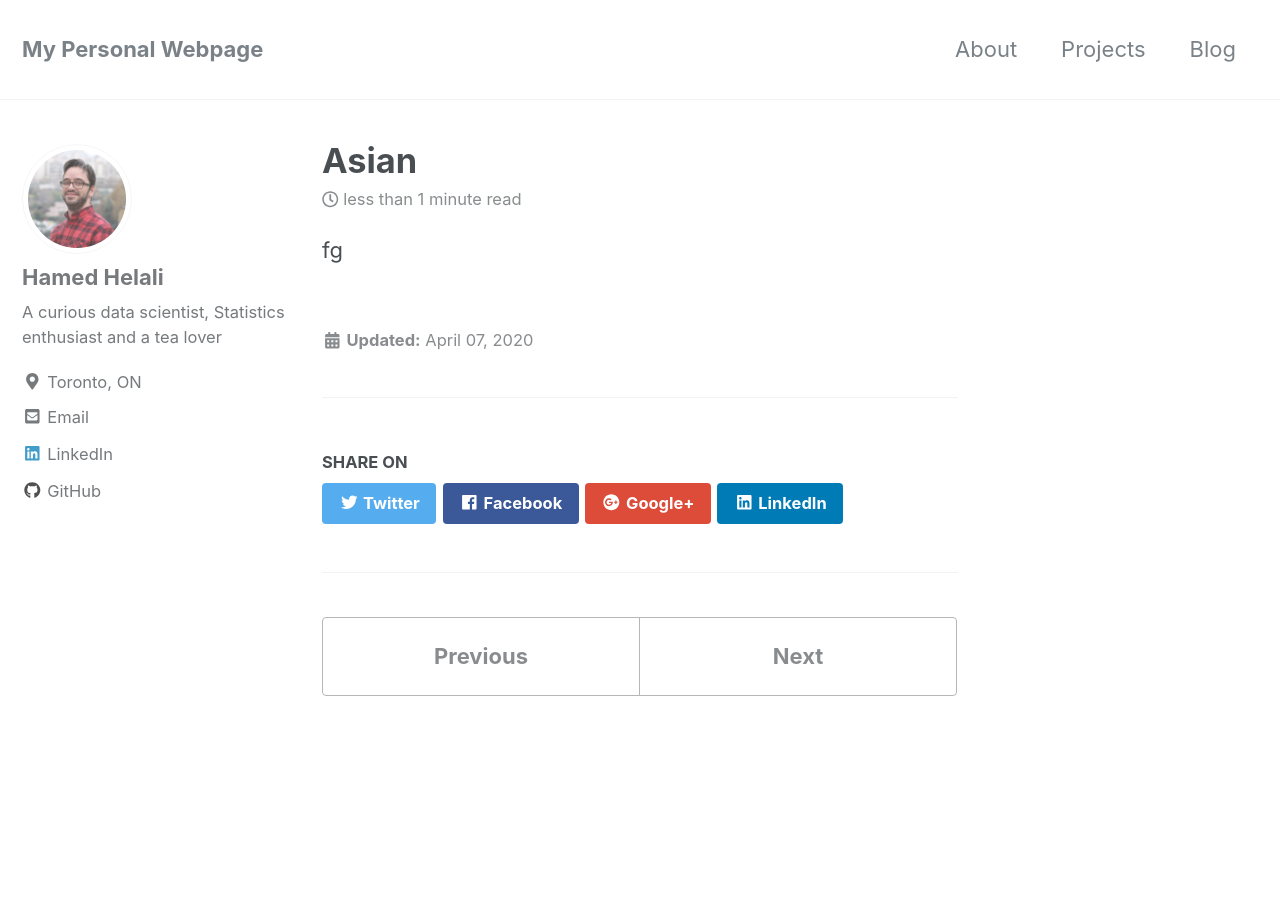
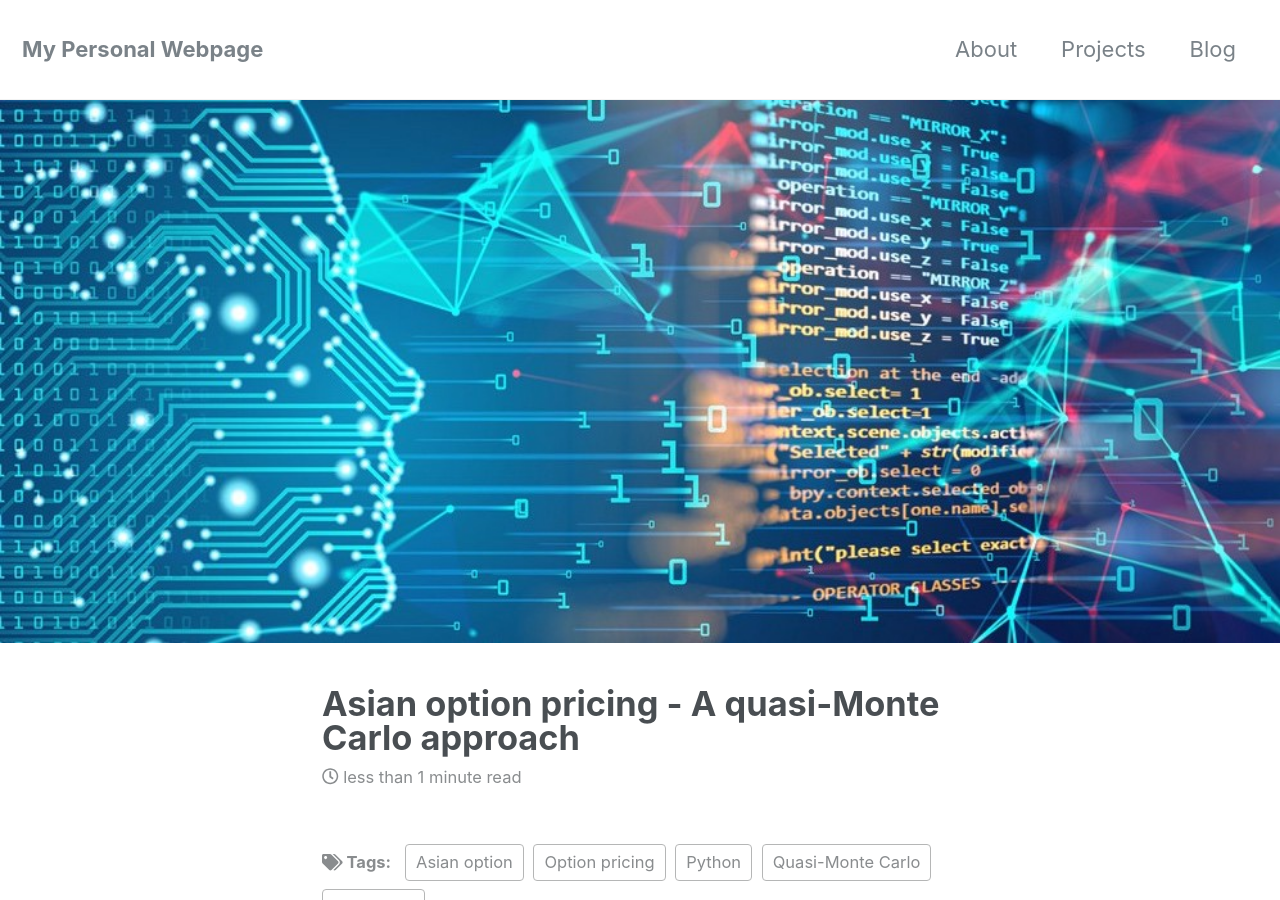
Before and after one commit to hamedhelali/hamedhelali.github.io, a Jekyll site: the page built from _posts/2020-04-07-asian.md, in a window 1280 px wide and 900 px high. Built offline with Jekyll 4.4.1, drawn with Linux system fonts in a browser that asks for light colours; nearby versions of some CDN libraries; some of the changed text lies outside the part shown.

Commit message:
Update 2020-04-07-asian.md

```diff
--- a/_posts/2020-04-07-asian.md
+++ b/_posts/2020-04-07-asian.md
@@ -1 +1,10 @@
-fg
+---
+title: "Asian option pricing - A quasi-Monte Carlo approach"
+author: "Hamed Helali"
+date: 2020-04-07
+tags: [Option pricing, Asian option, Quasi-Monte Carlo, Simulation, Python]
+categories: Project
+header:
+  image: "/images/Home1.jpg"
+excerpt: "Option pricing, Asian option, Quasi-Monte Carlo, Simulation, Python"
+---
```
